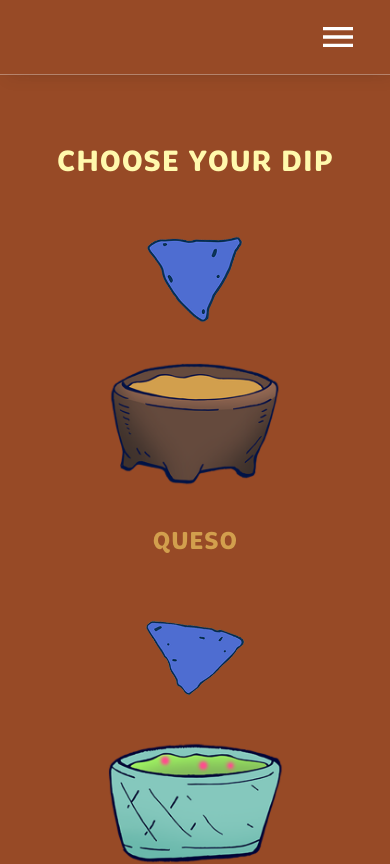
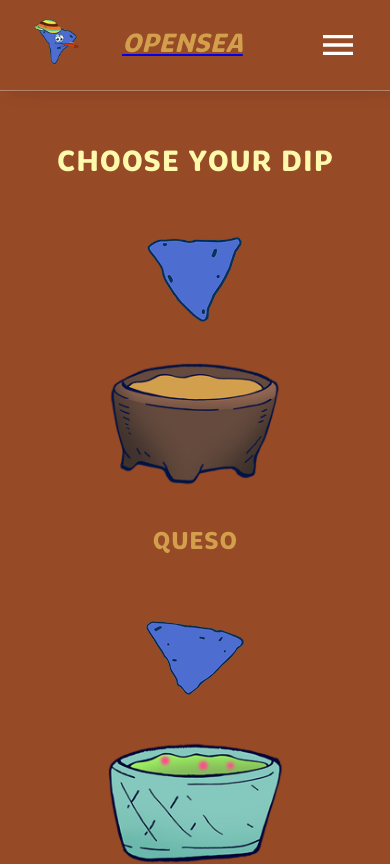
Before and after one commit to WeLoveGuac/TheBigDip, a Next.js app: page / in a window 390 px wide. Shown: the top 864 px of the page. Built offline with nearby package versions, Linux system fonts and the light colour scheme.

Commit message:
updated ui/ux

```diff
--- a/components/layout/Header.js
+++ b/components/layout/Header.js
@@ -97,11 +97,17 @@ const useStyles = makeStyles((theme) => ({
     width: "50%",
   },
   link: {
+    fontSize: '27px !important',
     padding: "30px 0px 30px 0px",
-    color: "#245245",
+    color: "#d29f4d",
+    textTransform: 'uppercase',
+    fontStyle: 'italic',
     "&:hover": {
-      color: theme.palette.info.main,
+      color: "#fff",
     },
+    [theme.breakpoints.down("xs")]: {
+      padding: "10px 0px 10px 0px",
+    }
   },
   connectBtn: {
     color: "#fff",
@@ -263,12 +269,17 @@ const Header = () => {
 
   const tabs = (
     <>
+      <Box display='flex' alignItems='center'>
+        <Box mr={4}>
+          <Link target="_blank" href="https://www.weloveguac.org/">
+            <Typography className={classes.logo}><img height={50} src="logo-chip.png"></img></Typography>
+          </Link>
+        </Box>
         <Box>
           <Grid container spacing={4}>
             {path.map(({ name, link }) => (
               <Grid item key={link}>
-              {name == 'Gallery' ? (
-                <Link href={link} target="_blank">
+                <Link target="_blank" href={link} style={{ textDecoration: "none", cursor: "pointer" }}>
                   <Typography
                     className={classes.link}
                     variant="h1"
@@ -276,19 +287,10 @@ const Header = () => {
                     {name}
                   </Typography>
                 </Link>
-              ) : (
-                <Linking style={{ textDecoration: "none", cursor: "pointer" }} to={link} duration={1000} spy={true} smooth={true}>
-                  <Typography
-                    className={classes.link}
-                    variant="h1"
-                  >
-                    {name}
-                  </Typography>
-                </Linking>
-              )}
               </Grid>
             ))}
           </Grid>
+        </Box>
       </Box>
       <Box display="flex" alignItems="center" style={{ paddingRight: "40px" }}>
         {address ? (
@@ -310,11 +312,30 @@ const Header = () => {
   );
   const drawer = (
     <>
-      {/* <Box>
-        <Link target="_blank" href="/"> */}
-      {/* <Typography className={classes.logo}><img height={50} src="XKart Logo.png"></img></Typography> */}
-      {/* </Link>
-      </Box> */}
+      <Box display='flex' alignItems='center'>
+        <Box mr={5}>
+          <Link target="_blank" href="https://www.weloveguac.org/">
+            <Typography className={classes.logo}><img height={50} src="logo-chip.png"></img></Typography>
+          </Link>
+        </Box>
+        <Box>
+          <Grid container spacing={4}>
+            {path.map(({ name, link }) => (
+              <Grid item key={link}>
+                <Link target="_blank" href={link} style={{ textDecoration: "none", cursor: "pointer" }}>
+                  <Typography
+                    className={classes.link}
+                    variant="h1"
+                  >
+                    {name}
+                  </Typography>
+                </Link>
+              </Grid>
+            ))}
+          </Grid>
+        </Box>
+      </Box>
+
       <SwipeableDrawer
         disableBackdropTransition={!iOS}
         disableDiscovery={iOS}
--- a/data/routes.js
+++ b/data/routes.js
@@ -2,7 +2,7 @@
 // and make the file in the page folder.
 
 export const routes = [
-  // { name: "Draw (mint)", link: "draw" },
+  { name: "Opensea", link: "https://opensea.io/collection/thebluechips" },
   // { name: "Merch", link: "merch" },
   // { name: "Funky Fusion", link: "funky" },
   // { name: "Froggy Arena", link: "froggy" },
```
Also changed, not shown: public/logo-chip.png (added). Lines whose indentation alone changed are shown as unchanged.
